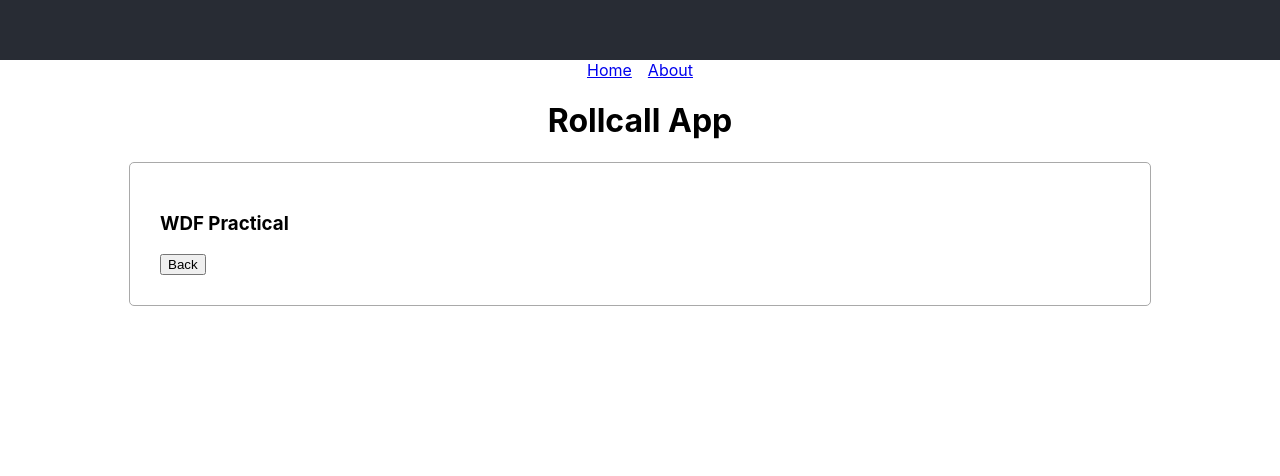
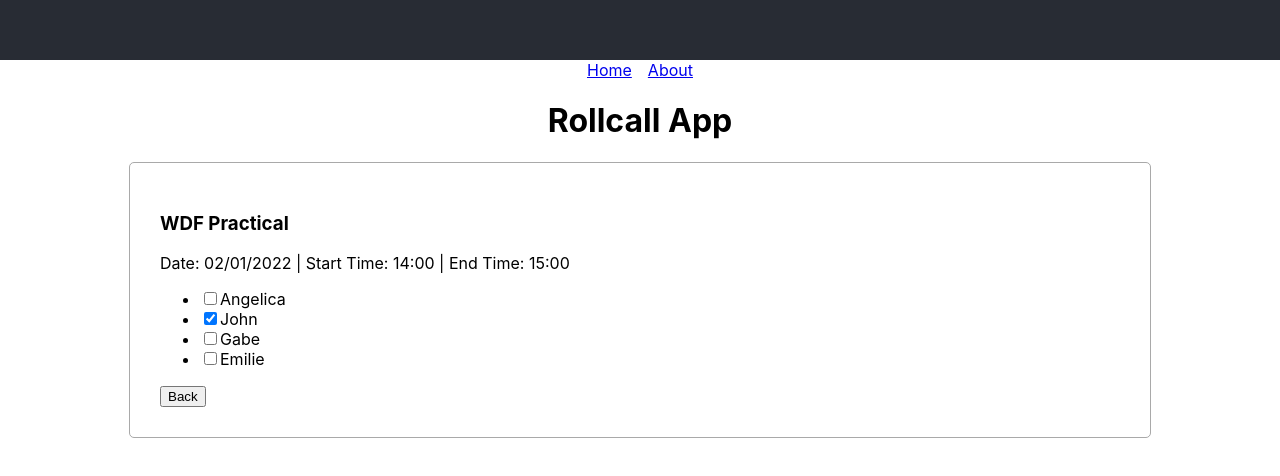
Before and after one commit to erue24/emilie-rollcall, a React (Create React App) app: page /session/1 in a window 1280 px wide. Shown: the part 140-616 px from the top of the page. Built offline with nearby package versions, Linux system fonts and the light colour scheme; the HTML template or start-up script is replaced by a standard one.

Commit message:
Set so that some people are automatically present vs others

```diff
--- a/src/App.js
+++ b/src/App.js
@@ -55,7 +55,7 @@ const defaultSession = [
       {
         id: 2,
         fName: "John",
-        present: false
+        present: true
       },
       {
         id: 3,
@@ -93,7 +93,7 @@ const defaultSession = [
       {
         id: 4,
         fName: "Emilie",
-        present: false
+        present: true
       }
     ]
   }
--- a/src/components/Session.js
+++ b/src/components/Session.js
@@ -15,11 +15,29 @@ const Session = ({ sessions }) => {
     // Now, we're going through the sessions to find the one that has the ID that we need. All JS arrays have a FIND function. Store it in a const after
     const selectedSession = sessions.find((item) => (item.id === sessionIDParam));
 
+    const handleBackButton = () => (
+        navigate(-1)
+    )
+
     return (
         <>
             <h3>{selectedSession.name}</h3>
+
+            <p>Date: {selectedSession.date} | Start Time: {selectedSession.sTime} | End Time: {selectedSession.eTime} </p>
+            <ul className="studentList">
+                {/* call each thing student, map it to a list item. each li needs a unique key */}
+                {selectedSession.rollcall.map((student) => (
+                    <li key={student.id}>
+                        <input type="checkbox" defaultChecked={student.present} />
+                        {student.fName}
+                    </li>
+                ))}
+            </ul>
+
             {/* navigate(-1) means go back up one page */}
-            <button onClick={() => (navigate(-1))}>Back</button>
+            {/*ONE WAY TO WRITE IT: <button onClick={() => (navigate(-1))}>Back</button> */}
+
+            <button onClick={handleBackButton}>Back</button>
         </>
     )
 }
```
